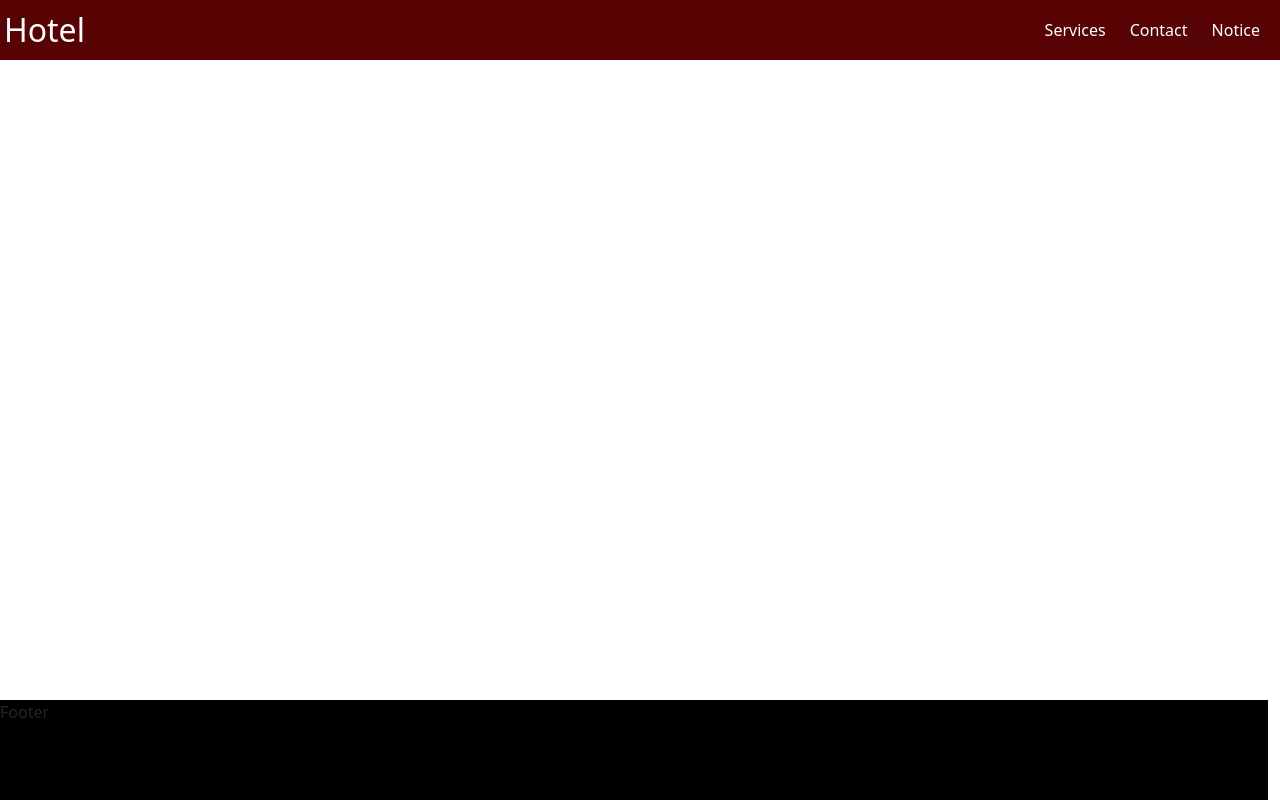
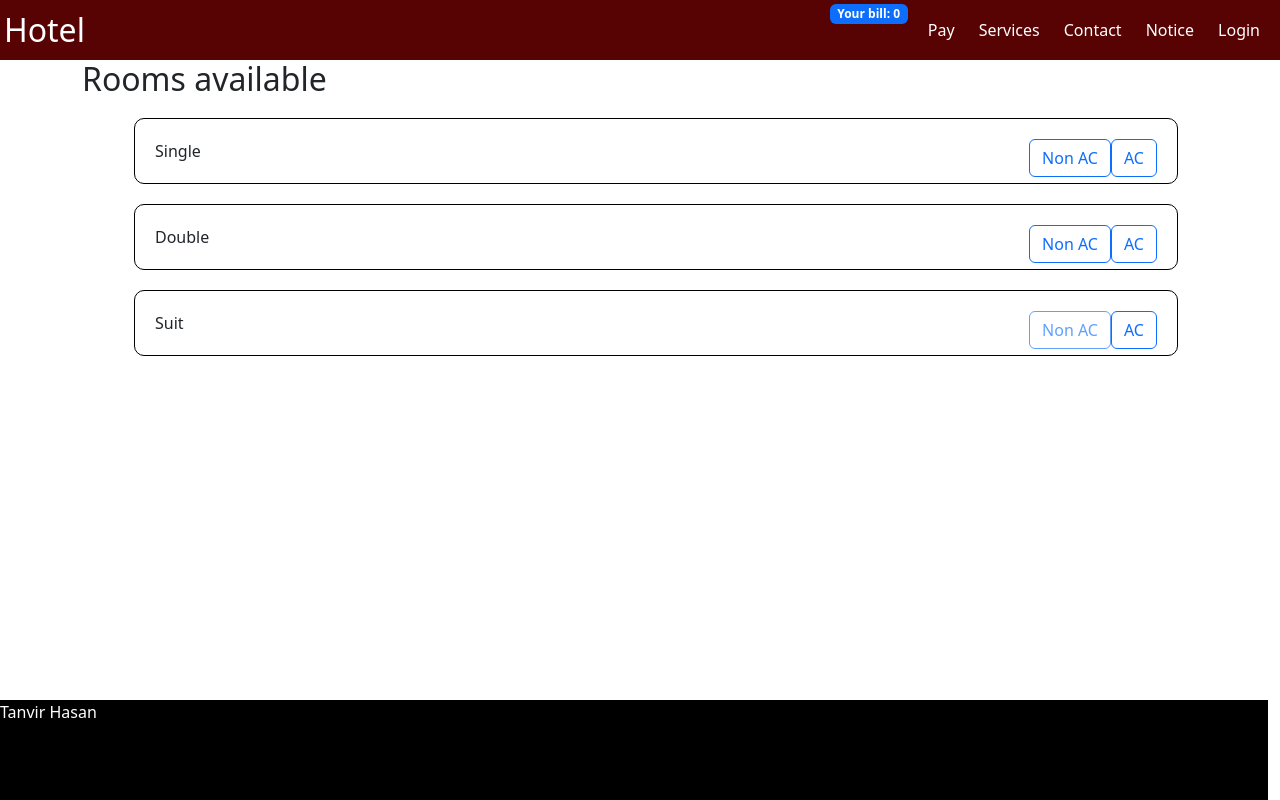
Before and after one commit to 74NV1R/hotel, a React (Create React App) app: page /rooms in a window 1280 px wide. Built offline with nearby package versions, Linux system fonts and the light colour scheme.

Commit message:
Menu set

```diff
--- a/package.json
+++ b/package.json
@@ -8,6 +8,7 @@
     "@testing-library/react": "^13.4.0",
     "@testing-library/user-event": "^13.5.0",
     "bootstrap": "^5.3.2",
+    "formik": "^2.4.5",
     "react": "^18.2.0",
     "react-bootstrap": "^2.10.0",
     "react-dom": "^18.2.0",
--- a/src/App.css
+++ b/src/App.css
@@ -51,3 +51,31 @@ body {
   background-color: #2e1111;
 
 }
+
+.servicelist {}
+
+.servicelist a {
+  padding: 0.5rem;
+  text-decoration: none;
+
+}
+
+.servicelist li {
+  border: 1px solid black;
+  margin: 20px;
+  padding: 20px;
+  border-radius: 10px;
+  list-style: none;
+  display: block;
+}
+
+.servicelist li:hover {
+  background-color: gray;
+  filter: drop-shadow(0 0 5px 5px black);
+  color: white;
+
+}
+
+.servicelist button {
+  float: right;
+}
--- a/src/components/Auth.js
+++ b/src/components/Auth.js
@@ -0,0 +1,9 @@
+import React from 'react'
+
+const Auth = () => {
+    return (
+        <div>Auth</div>
+    )
+}
+
+export default Auth
--- a/src/components/Main.js
+++ b/src/components/Main.js
@@ -6,6 +6,8 @@ import Services from './Pages/Services/Services'
 import Notice from './Pages/Notice/Notice'
 import Contact from './Pages/Contact/Contact'
 import Auth from './Auth'
+import Rooms from './Pages/Services/Rooms'
+import Payment from './Pages/Payment'
 
 const Main = () => {
     return (
@@ -18,7 +20,11 @@ const Main = () => {
                     <Route path='/services' element={<Services />} />
                     <Route path='/notice' element={<Notice />} />
                     <Route path='/contact' element={<Contact />} />
-                    <Route path="/login" element={<Auth />} />
+                    <Route path="/auth" element={<Auth />} />
+                    <Route path="/rooms" element={<Rooms />} />
+                    <Route path="/payment" element={<Payment />} />
+
+
 
                     <Route href="/" element={<Navigate to="/" />} />
                 </Routes>
--- /dev/null
+++ b/src/components/Pages/Payment.js
@@ -0,0 +1,9 @@
+import React from 'react'
+
+const Payment = () => {
+    return (
+        <div>Payment</div>
+    )
+}
+
+export default Payment
--- /dev/null
+++ b/src/components/Pages/Services/Rooms.js
@@ -0,0 +1,44 @@
+import { Button } from 'bootstrap'
+import React from 'react'
+import { useAppContext } from '../../../Context'
+
+const Rooms = () => {
+
+    const { items, updateItems } = useAppContext()
+    const updateBill = (amount) => {
+        updateItems({
+            cost: items.cost + amount,
+
+
+        })
+    }
+
+    return (
+        <div className='container'>
+            <div className='row'>
+                <div className='servicelist'>
+
+
+                    <h2>
+                        Rooms available
+                    </h2>
+                    <ul>
+                        <li>
+                            Single <button type="button" class="btn btn-outline-primary" onClick={() => updateBill(15)}>AC</button> <button type="button" class="btn btn-outline-primary" onClick={() => updateBill(10)} >Non AC</button>
+                        </li>
+                        <li>
+                            Double <button type="button" class="btn btn-outline-primary" onClick={() => updateBill(25)}>AC</button> <button type="button" class="btn btn-outline-primary" onClick={() => updateBill(20)}>Non AC</button>
+                        </li>
+                        <li>
+                            Suit <button type="button" class="btn btn-outline-primary" onClick={() => updateBill(35)}>AC</button> <button type="button" class="btn btn-outline-primary" disabled>Non AC</button>
+                        </li>
+                    </ul>
+                </div>
+            </div>
+
+
+        </div>
+    )
+}
+
+export default Rooms
--- a/src/components/Pages/Services/Services.js
+++ b/src/components/Pages/Services/Services.js
@@ -2,22 +2,30 @@ import React from 'react'
 
 const Services = () => {
     return (
-        <div style={{
-            align: 'center'
-        }}>
+        <div className='container' >
+            <div className='servicelist'>
                 <h2>Services
                 </h2>
                 <ul>
                     <li>
+                        <a href='/rooms'>
                             Book a room
+                        </a>
+
                     </li>
                     <li>
+                        <a href=''>
                             Room Service
+                        </a>
                     </li>
                     <li>
+                        <a href=''>
                             Oragnize Event
+                        </a>
                     </li>
                 </ul>
+            </div>
+
         </div>
     )
 }
--- a/src/components/footer/Footer.js
+++ b/src/components/footer/Footer.js
@@ -11,10 +11,12 @@ const Footer = () => {
             position: 'absolute',
             height: '100px',
             width: '100%',
-            display: 'block'
+            display: 'block',
+            color: 'white',
+            align: 'center'
         }}>
-            Footer
-        </div>
+            Tanvir Hasan
+        </div >
 
     )
 }
--- a/src/components/header/Navigation.js
+++ b/src/components/header/Navigation.js
@@ -1,10 +1,21 @@
 import React from 'react'
+import { useAppContext } from '../../Context'
+import { Badge } from 'react-bootstrap'
 
 const Navigation = () => {
+
+    const { items, updateItems } = useAppContext()
+
     return (
         <nav className='nav'>
             <a href='/' className='brand'>Hotel</a>
             <ul>
+                <li>
+                    <Badge color='info'>Your bill: {items.cost} </Badge>
+                </li>
+                <li>
+                    <a href='/payment'>Pay</a>
+                </li>
                 <li>
                     <a href='/services'>Services</a>
                 </li>
@@ -14,6 +25,9 @@ const Navigation = () => {
                 <li>
                     <a href='/notice'>Notice</a>
                 </li>
+                <li>
+                    <a href='/auth'>Login</a>
+                </li>
             </ul>
         </nav>
     )
```
Also changed, not shown: 1 other file (tests, documents, lock files or other folders). Lines whose indentation alone changed are shown as unchanged.
